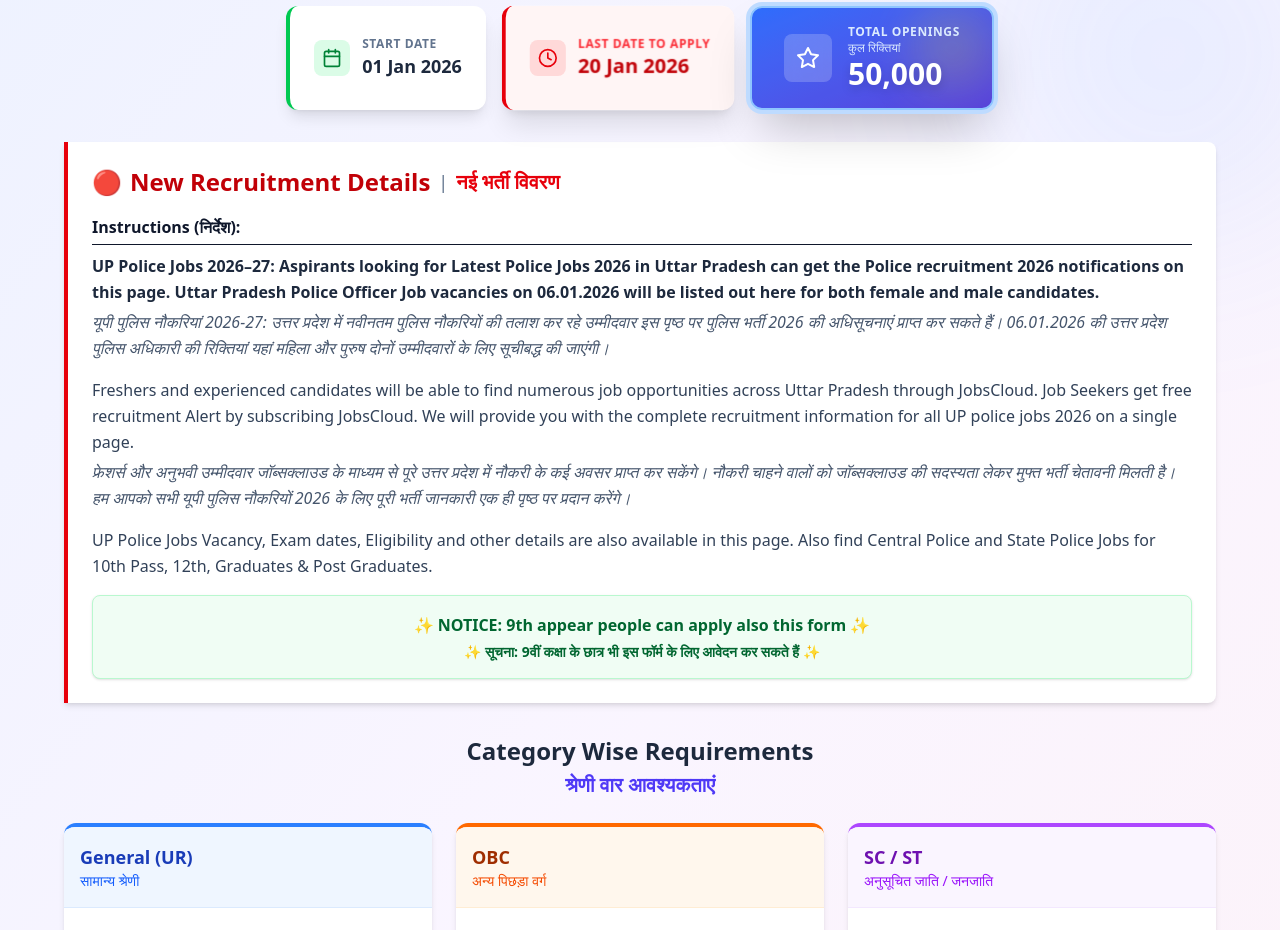
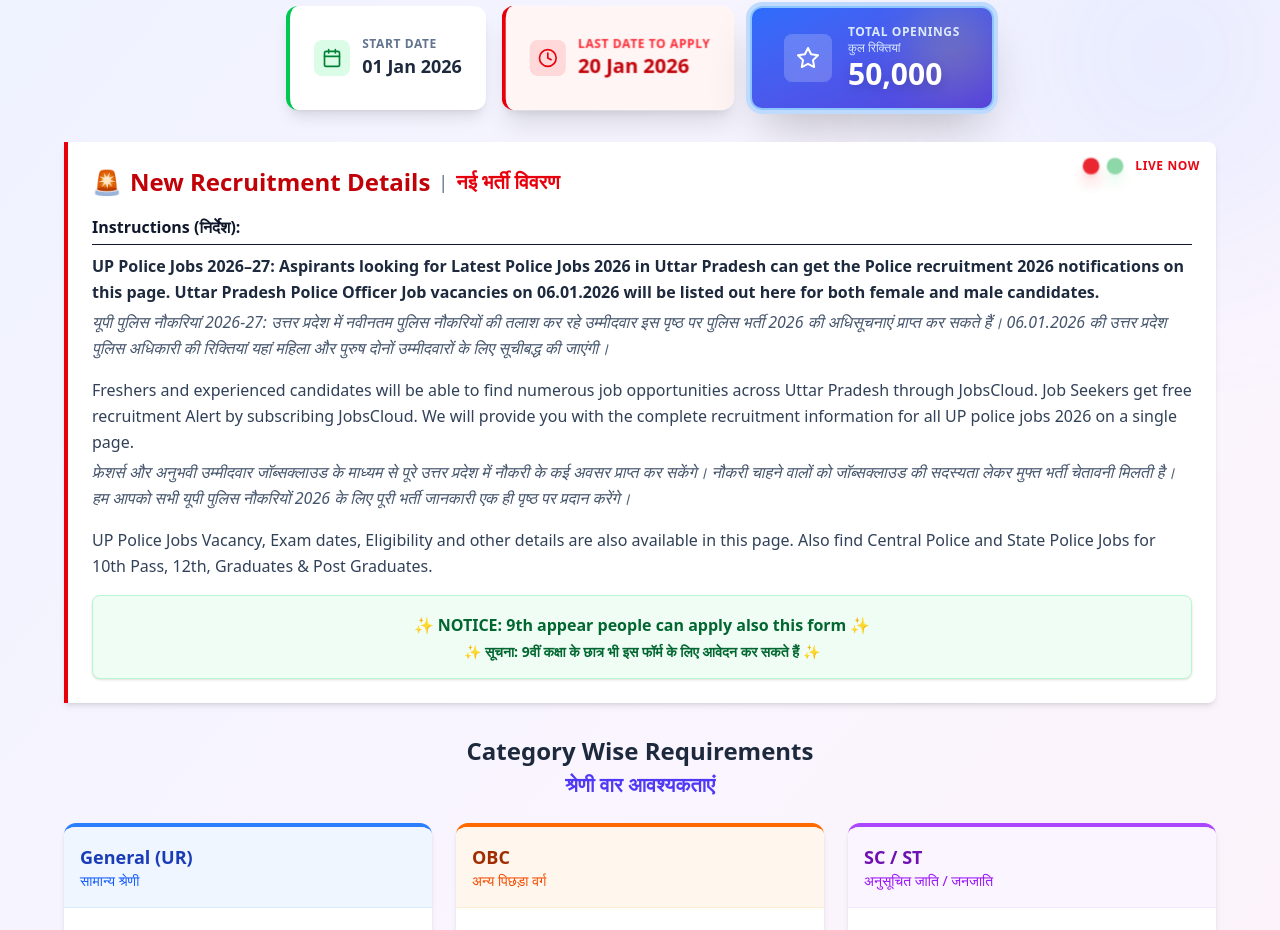
Before and after one commit to Virendra321y/react-learning, a React (Vite) app: page /admin/police-job-form in a window 1280 px wide. Shown: the part 834-1764 px from the top of the page. Built offline with nearby package versions, Linux system fonts and the light colour scheme.

Commit message:
add proper code for animantion

```diff
--- a/src/components/Admin/PromotionStep.jsx
+++ b/src/components/Admin/PromotionStep.jsx
@@ -135,15 +135,80 @@ const PromotionStep = ({ onNext }) => {
                         </motion.div>
                     </motion.div>
 
+
                     {/* Important Notice Card */}
                     <motion.div
                         initial={{ opacity: 0, scale: 0.95 }}
                         animate={{ opacity: 1, scale: 1 }}
                         transition={{ delay: 0.2 }}
-                        className="bg-white border-l-4 border-red-600 shadow-md p-6 mb-8 rounded-r-lg"
+                        className="bg-white border-l-4 border-red-600 shadow-md p-6 mb-8 rounded-r-lg relative overflow-hidden"
                     >
+                        {/* Police Light Effect - Alternating Red/Green */}
+                        <div className="absolute top-4 right-4 flex items-center gap-3">
+                            <div className="flex gap-2">
+                                {/* Red Light */}
+                                <motion.div
+                                    animate={{
+                                        opacity: [1, 0.3, 1],
+                                        scale: [1, 1.2, 1]
+                                    }}
+                                    transition={{
+                                        duration: 1,
+                                        repeat: Infinity,
+                                        ease: "easeInOut"
+                                    }}
+                                    className="relative"
+                                >
+                                    <span className="relative flex h-4 w-4">
+                                        <span className="animate-ping absolute inline-flex h-full w-full rounded-full bg-red-500 opacity-75"></span>
+                                        <span className="relative inline-flex rounded-full h-4 w-4 bg-red-600 shadow-lg shadow-red-500/50"></span>
+                                    </span>
+                                </motion.div>
+
+                                {/* Green Light */}
+                                <motion.div
+                                    animate={{
+                                        opacity: [0.3, 1, 0.3],
+                                        scale: [1, 1.2, 1]
+                                    }}
+                                    transition={{
+                                        duration: 1,
+                                        repeat: Infinity,
+                                        ease: "easeInOut"
+                                    }}
+                                    className="relative"
+                                >
+                                    <span className="relative flex h-4 w-4">
+                                        <span className="animate-ping absolute inline-flex h-full w-full rounded-full bg-green-500 opacity-75"></span>
+                                        <span className="relative inline-flex rounded-full h-4 w-4 bg-green-600 shadow-lg shadow-green-500/50"></span>
+                                    </span>
+                                </motion.div>
+                            </div>
+                            <span className="text-xs font-bold text-red-600 uppercase tracking-wider animate-pulse">Live Now</span>
+                        </div>
+
                         <h4 className="text-xl md:text-2xl font-bold text-red-700 mb-4 flex flex-col md:flex-row md:items-center gap-2">
-                            <span className="flex items-center gap-2"><span className="animate-pulse">🔴</span> New Recruitment Details</span>
+                            <span className="flex items-center gap-2">
+                                {/* Police Light Emoji Effect */}
+                                <motion.span
+                                    animate={{
+                                        filter: [
+                                            "hue-rotate(0deg) brightness(1)",
+                                            "hue-rotate(120deg) brightness(1.3)",
+                                            "hue-rotate(0deg) brightness(1)"
+                                        ]
+                                    }}
+                                    transition={{
+                                        duration: 1.5,
+                                        repeat: Infinity,
+                                        ease: "linear"
+                                    }}
+                                    className="text-2xl"
+                                >
+                                    🚨
+                                </motion.span>
+                                New Recruitment Details
+                            </span>
                             <span className="text-sm md:text-lg font-medium text-slate-500 hidden md:inline">|</span>
                             <span className="text-lg md:text-xl text-red-600 font-hindi">नई भर्ती विवरण</span>
                         </h4>
```
